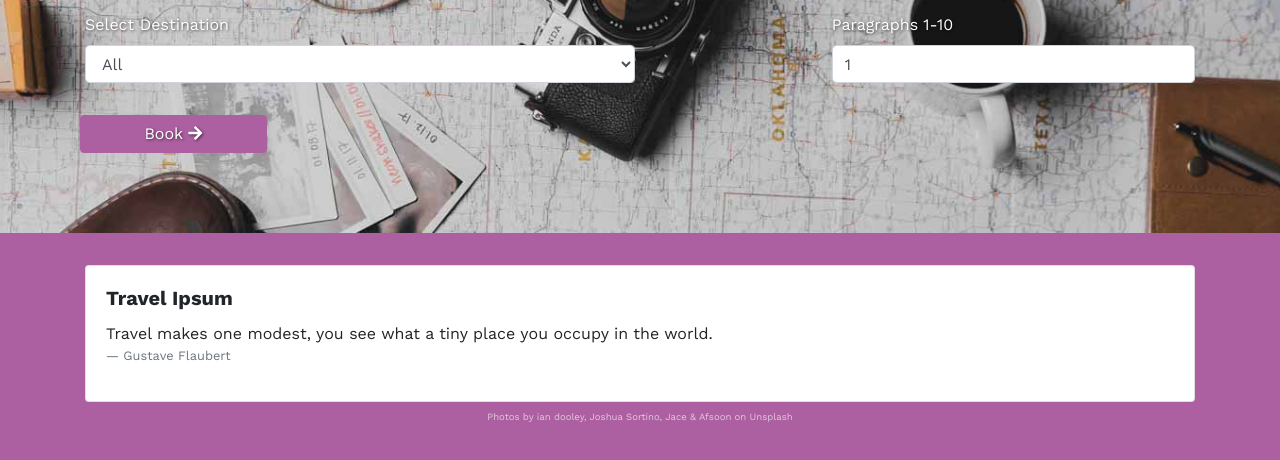
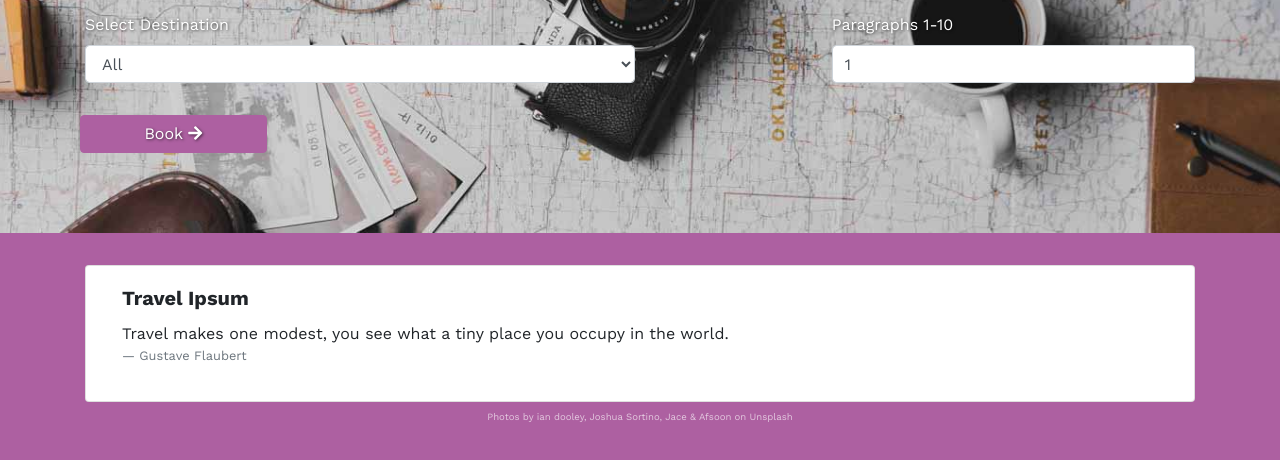
Before and after one commit to Knopkaivy/tripsum, a website: page views/index.html in a window 1280 px wide. Shown: the part 228-688 px from the top of the page. Drawn offline with nearby package versions, Linux system fonts and the light colour scheme; files that its build step writes are made by us from their sources; files whose address does not match are found by name.

Commit message:
increase card padding x to 3

```diff
--- a/views/index.html
+++ b/views/index.html
@@ -62,7 +62,7 @@
     <div class="container">
       <section id="card" class="mb-2">
           <div class="card">
-              <div class="card-body">
+              <div class="card-body mx-md-3">
                 <h5 class="card-title"><strong>Travel Ipsum</strong></h5>
                 <!--<h6 class="card-subtitle my-3 text-muted" id="subtitle">Destination</h6>-->
                 <div class="card-text" id="tripsumCard">
```
